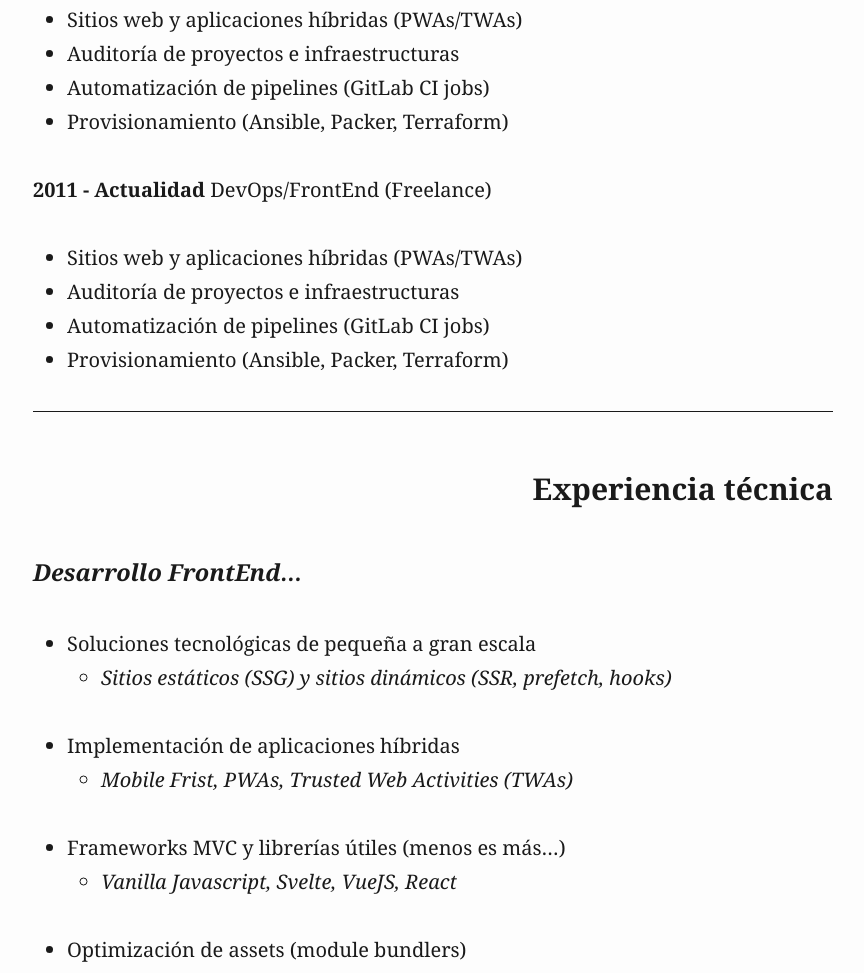
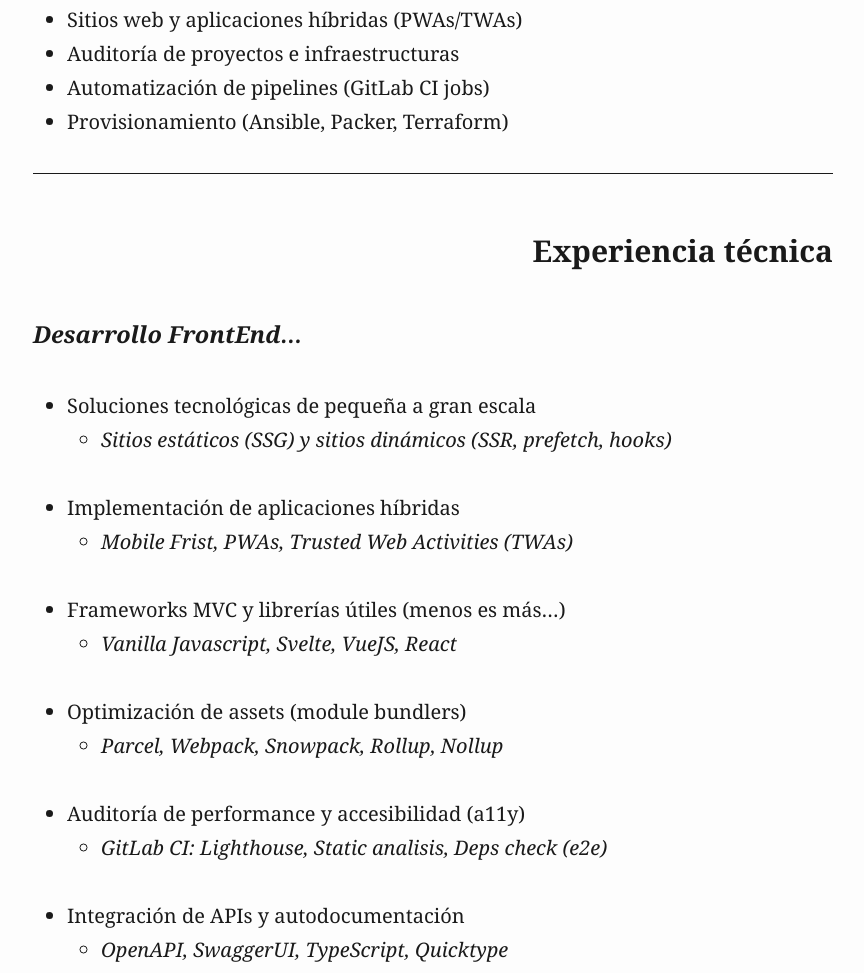
Before and after one commit to heshdotcc/cv, a plain HTML site: page index.html in a window 1280 px wide. Shown: the part 2479-3452 px from the top of the page, without its empty margins (207-1071 px from the left). Drawn offline with Linux system fonts and the light colour scheme.

```diff
--- a/index.html
+++ b/index.html
@@ -224,13 +224,6 @@
 <li>Automatización de pipelines (GitLab CI jobs)</li>
 <li>Provisionamiento (Ansible, Packer, Terraform)</li>
 </ul>
-<p><strong>2011 - Actualidad</strong> DevOps/FrontEnd (Freelance)</p>
-<ul>
-<li>Sitios web y aplicaciones híbridas (PWAs/TWAs)</li>
-<li>Auditoría de proyectos e infraestructuras</li>
-<li>Automatización de pipelines (GitLab CI jobs)</li>
-<li>Provisionamiento (Ansible, Packer, Terraform)</li>
-</ul>
 <hr />
 <h2 id="experiencia-técnica">Experiencia técnica</h2>
 <h3 id="desarrollo-frontend"><em>Desarrollo FrontEnd…</em></h3>
```
